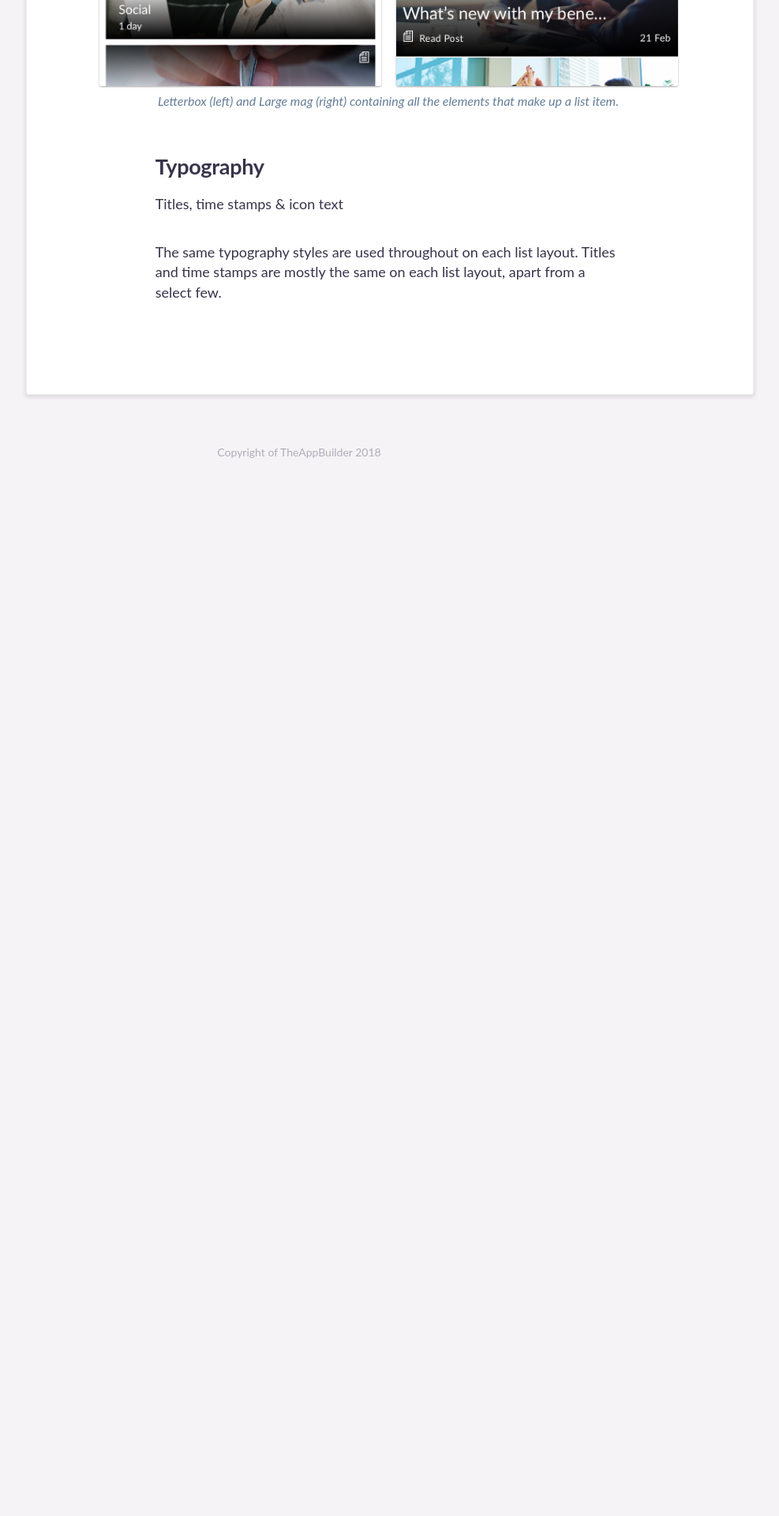
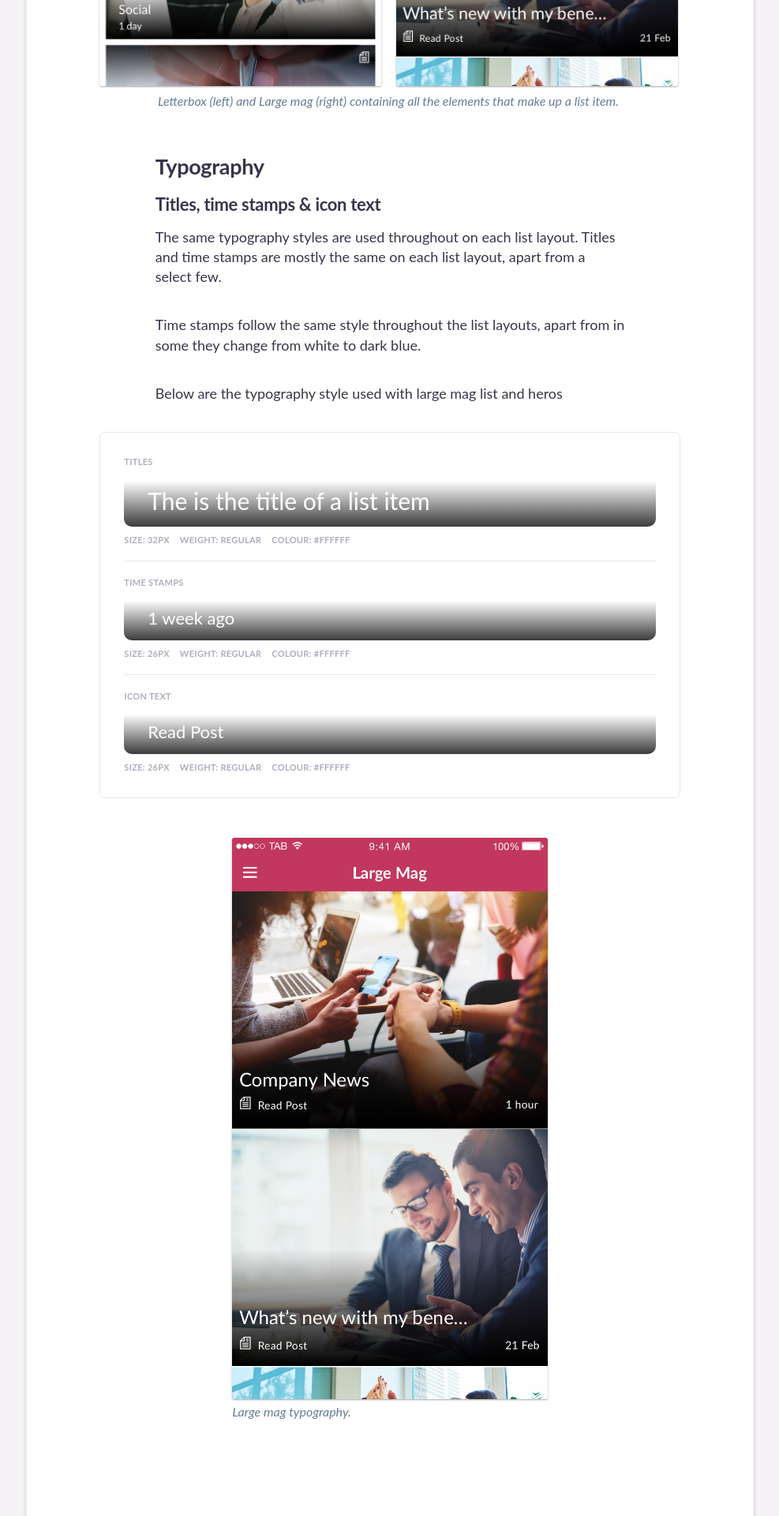
Before and after one commit to TheAppBuilderTeam/tab-pattern-library, a Jekyll site: the page built from native/list-layouts/index.html, in a window 1280 px wide. Shown: the part 1462-3382 px from the top of the page at 79% size, without its empty margins (261-1248 px from the left). Built offline with Jekyll 4.4.1, drawn with Linux system fonts in a browser that asks for light colours; some web fonts are replaced; before the commit the page ends 2107 px from its top, so only the background shows below that.

Commit message:
adding imgs to native list layouts

```diff
--- a/_sass/_base.scss
+++ b/_sass/_base.scss
@@ -53,7 +53,7 @@
 	padding: 30px 0 60px 0;
 }
 
-.main__content p, .main__content h1, .main__content h2, .main__content ul{
+.main__content p, .main__content h1, .main__content h2, .main__content ul, .main__content h3{
 	max-width: 595px;
 	margin: 0 auto;
   width: 80%;
--- a/_sass/native/_native_list-layouts.scss
+++ b/_sass/native/_native_list-layouts.scss
@@ -1,7 +1,7 @@
 /* Styles for list layout - native
 ---------------------------------------------------------------- */
 
-.list-items, li {
+.list-items li {
         list-style: disc;
         list-style-position: inside;
 
@@ -15,3 +15,49 @@
     padding-bottom: 24px;
 
 }
+
+
+.large-img {
+    max-width: 500px;
+}
+
+/* typography tables
+------------------------------------------------------------------ */
+a{
+  cursor:pointer;
+}
+
+.nativeText--heading1{
+     border-radius: 10px 10px 10px 10px;
+    padding-left: 30px;
+    padding-top: 15px;
+    padding-bottom: 15px;
+  color: #fff;
+  font-size: 30px;
+  @include latoRegular;
+    background: -moz-linear-gradient(top, rgba(255,255,255,0) 0%, rgba(255,255,255,0.09) 12%, rgba(0,0,0,0.76) 99%, rgba(0,0,0,0.77) 100%); /* FF3.6-15 */
+    background: -webkit-linear-gradient(top, rgba(255,255,255,0) 0%,rgba(255,255,255,0.09) 12%,rgba(0,0,0,0.76) 99%,rgba(0,0,0,0.77) 100%); /* Chrome10-25,Safari5.1-6 */
+    background: linear-gradient(to bottom, rgba(255,255,255,0) 0%,rgba(255,255,255,0.09) 12%,rgba(0,0,0,0.76) 99%,rgba(0,0,0,0.77) 100%); /* W3C, IE10+, FF16+, Chrome26+, Opera12+, Safari7+ */
+    filter: progid:DXImageTransform.Microsoft.gradient( startColorstr='#00ffffff', endColorstr='#c4000000',GradientType=0 ); /* IE6-9 */;
+}
+
+.nativeText--heading2{
+    border-radius: 10px 10px 10px 10px;
+    padding-left: 30px;
+    padding-top: 15px;
+    padding-bottom: 15px;
+  color: #fff;
+  font-size: 22px;
+  @include latoRegular;
+
+    background: -moz-linear-gradient(top, rgba(255,255,255,0) 0%, rgba(255,255,255,0.09) 12%, rgba(0,0,0,0.76) 99%, rgba(0,0,0,0.77) 100%); /* FF3.6-15 */
+    background: -webkit-linear-gradient(top, rgba(255,255,255,0) 0%,rgba(255,255,255,0.09) 12%,rgba(0,0,0,0.76) 99%,rgba(0,0,0,0.77) 100%); /* Chrome10-25,Safari5.1-6 */
+    background: linear-gradient(to bottom, rgba(255,255,255,0) 0%,rgba(255,255,255,0.09) 12%,rgba(0,0,0,0.76) 99%,rgba(0,0,0,0.77) 100%); /* W3C, IE10+, FF16+, Chrome26+, Opera12+, Safari7+ */
+    filter: progid:DXImageTransform.Microsoft.gradient( startColorstr='#00ffffff', endColorstr='#c4000000',GradientType=0 ); /* IE6-9 */;
+}
+
+.webappText--heading3{
+  color: $textNavy;
+  font-size: 19px;
+  @include latoSemibold;
+}
--- a/native/list-layouts/index.html
+++ b/native/list-layouts/index.html
@@ -49,6 +49,42 @@
 
 <h2>Typography</h2>
 
-<p>Titles, time stamps &amp; icon text</p>
+<h3>Titles, time stamps &amp; icon text</h3>
 
 <p>The same typography styles are used throughout on each list layout. Titles and time stamps are mostly the same on each list layout, apart from a select few.</p>
+<p>Time stamps follow the same style throughout the list layouts, apart from in some they change from white to dark blue.</p>
+
+<p>Below are the typography style used with large mag list and heros</p>
+<ul class="main__content__block styling__block padding__100 widerThanText margin__50"  markdown="0">
+	<li class="type__block">
+		<div class="paragraph--meta paragraph--meta--top ">Titles</div>
+		<div class="nativeText--heading1">The is the title of a list item</div>
+		<div class="paragraph--meta paragraph--meta--bottom">
+			<span>Size: 32px</span>
+			<span>Weight: Regular</span>
+			<span>Colour: #FFFFFF</span>
+		</div>
+	</li>
+	<li class="type__block">
+		<div class="paragraph--meta paragraph--meta--top">Time Stamps</div>
+		<div class="nativeText--heading2">1 week ago</div>
+		<div class="paragraph--meta paragraph--meta--bottom">
+			<span>Size: 26px</span>
+			<span>Weight: Regular</span>
+			<span>Colour: #FFFFFF</span>
+		</div>
+    </li>
+    <li class="type__block">
+		<div class="paragraph--meta paragraph--meta--top">Icon Text</div>
+		<div class="nativeText--heading2">Read Post</div>
+		<div class="paragraph--meta paragraph--meta--bottom">
+			<span>Size: 26px</span>
+			<span>Weight: Regular</span>
+			<span>Colour: #FFFFFF</span>
+		</div>
+    </li>
+</ul>
+<div class="imageContainer imageContainer--one padding__50 large-img">
+	<img src="{{ site.baseurl }}/assets/images/native/large-mag-full.jpg" alt="T" class="last" /img>
+	<p class="caption">Large mag typography.</p>
+</div>
```
